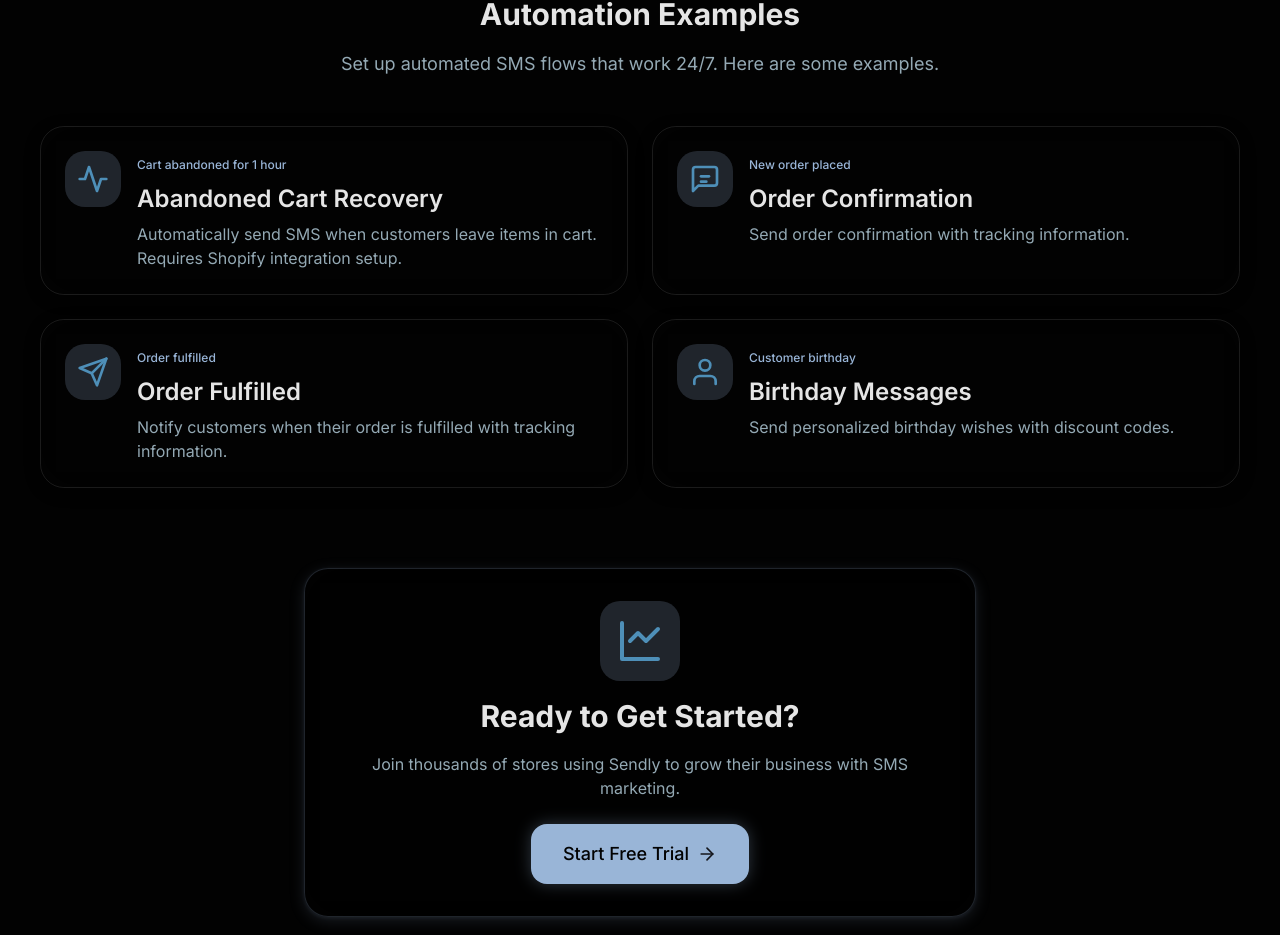
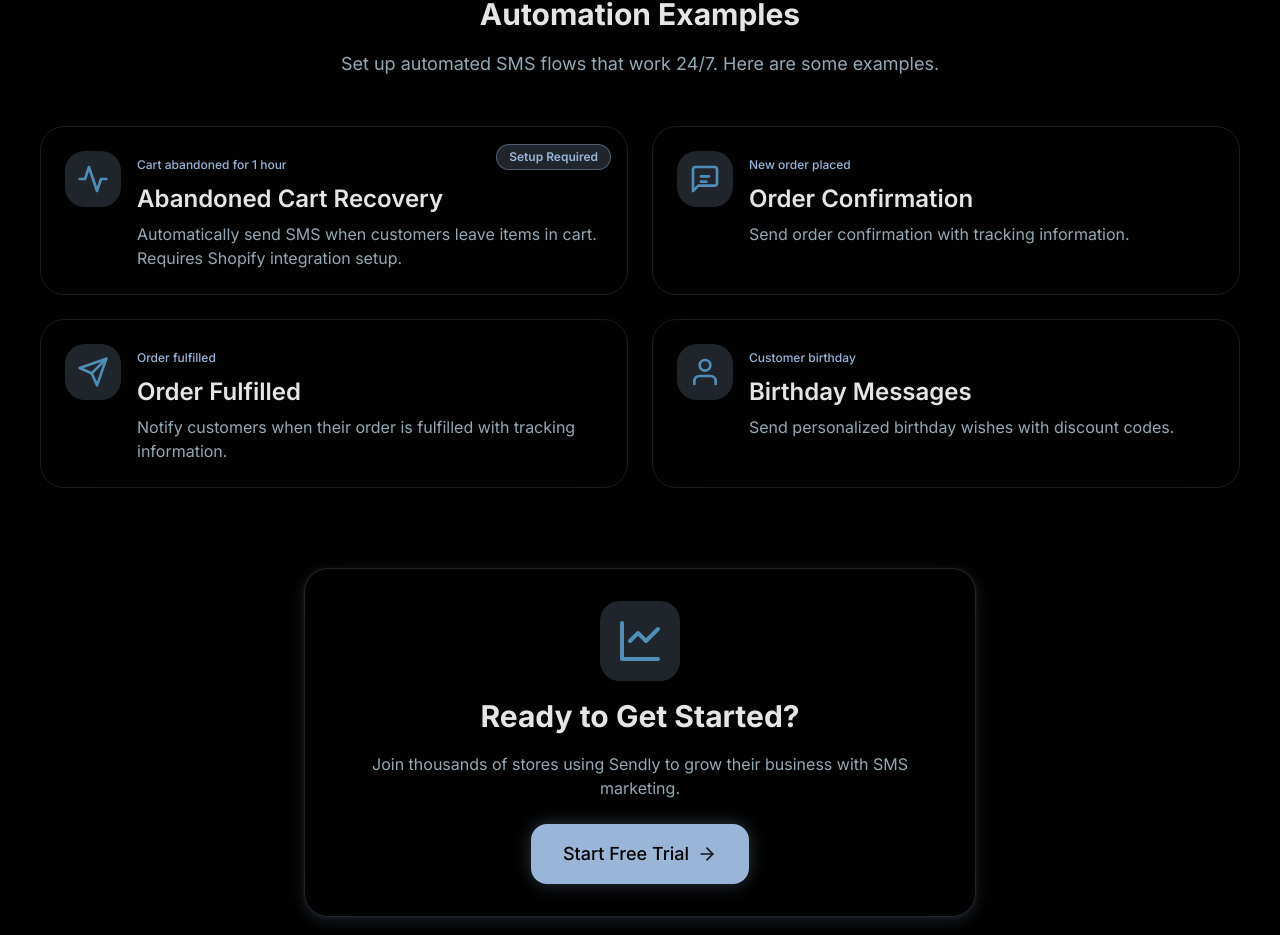
Before and after one commit to Konstantinos-Pechlivanidis/sendly-marketing-frontend, a React (Vite) app: page /how-it-works in a window 1280 px wide. Shown: the part 1660-2595 px from the top of the page. Built offline with nearby package versions, Linux system fonts and the light colour scheme; no server answers.

Commit message:
Remove navigation dot indicator and add setup badges to automation examples
- Remove ice-colored dot from active navigation item
- Add 'Setup Required' badge to Abandoned Cart automation in How It Works section
- Keep navigation clean and consistent with design

```diff
--- a/src/components/layout/Navbar.jsx
+++ b/src/components/layout/Navbar.jsx
@@ -74,9 +74,6 @@ export default function Navbar() {
                 }`}
               >
                 {link.label}
-                {isActive(link.path) && (
-                  <span className="absolute bottom-0 left-1/2 -translate-x-1/2 w-1 h-1 rounded-full bg-ice-accent" />
-                )}
               </Link>
             ))}
           </div>
--- a/src/pages/HowItWorks.jsx
+++ b/src/pages/HowItWorks.jsx
@@ -1,6 +1,7 @@
 import { Link } from 'react-router-dom';
 import GlassCard from '../components/ui/GlassCard';
 import GlassButton from '../components/ui/GlassButton';
+import GlassBadge from '../components/ui/GlassBadge';
 import Icon from '../components/ui/Icon';
 import IPhonePreviewWithDiscount from '../components/iphone/IPhonePreviewWithDiscount';
 import SEO from '../components/SEO';
@@ -33,6 +34,7 @@ export default function HowItWorks() {
       title: 'Abandoned Cart Recovery',
       description: 'Automatically send SMS when customers leave items in cart. Requires Shopify integration setup.',
       trigger: 'Cart abandoned for 1 hour',
+      badge: 'Setup Required',
     },
     {
       icon: 'sms',
@@ -121,7 +123,14 @@ export default function HowItWorks() {
             </div>
             <div className="grid grid-cols-1 md:grid-cols-2 gap-6">
               {automations.map((automation, index) => (
-                <GlassCard key={index} className="p-6">
+                <GlassCard key={index} className="p-6 relative">
+                  {automation.badge && (
+                    <div className="absolute top-4 right-4">
+                      <GlassBadge variant="default" className="text-xs">
+                        {automation.badge}
+                      </GlassBadge>
+                    </div>
+                  )}
                   <div className="flex items-start gap-4">
                     <div className="p-3 rounded-xl bg-ice-accent/20 flex-shrink-0">
                       <Icon name={automation.icon} size="lg" variant="ice" />
```
